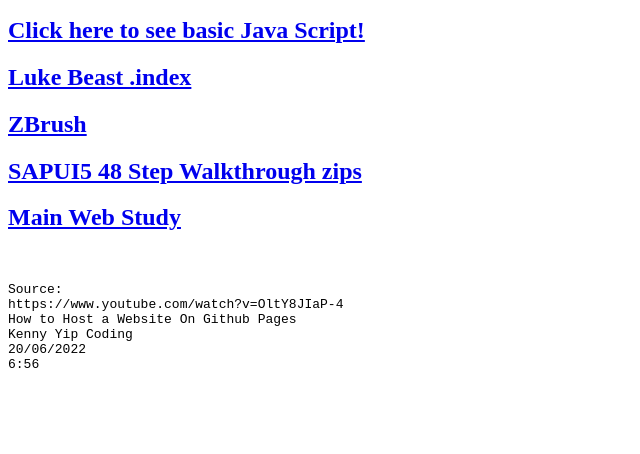
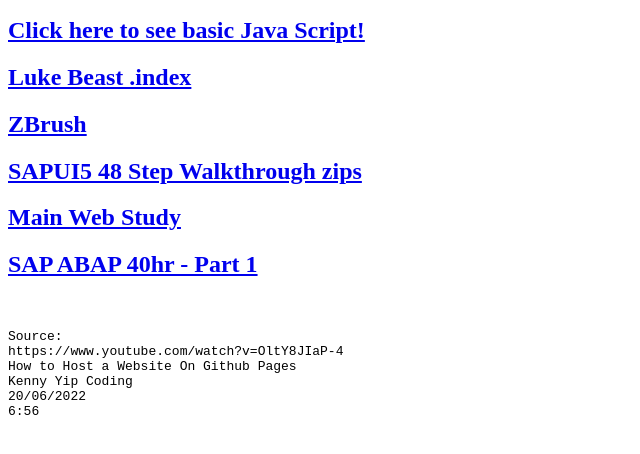
Before and after one commit to Luke-Lethborg/MyWebPractice01, a plain HTML site: page index.html in a window 1280 px wide. Shown: the part 110-564 px from the top of the page, without its empty margins (0-640 px from the left). Drawn offline with Linux system fonts and the light colour scheme.

Commit message:
Add link to SAP ABAP 40hr - Part 1
Added a new link to SAP ABAP 40hr - Part 1 in the main content.

Connected my ABAP_40_hr Part1 found at SAP_ABAP_Study link to this page. More information can be found in SAP_ABAP_Study.

```diff
--- a/index.html
+++ b/index.html
@@ -16,6 +16,7 @@
     <a href="./ZBrush.html"><h2>ZBrush</h2></a>
     <a href="https://luke-lethborg.github.io/SAPUI5_Try_01/"><h2>SAPUI5 48 Step Walkthrough zips</h2></a>
     <a href="https://luke-lethborg.github.io/MainWebStudy/"><h2>Main Web Study</h2></a>
+	<a href="https://luke-lethborg.github.io/SAP_ABAP_Study/ABAP_40_hr/Part1/"><h2>SAP ABAP 40hr - Part 1</h2></a>
 
   </div>
 <br/>
```
